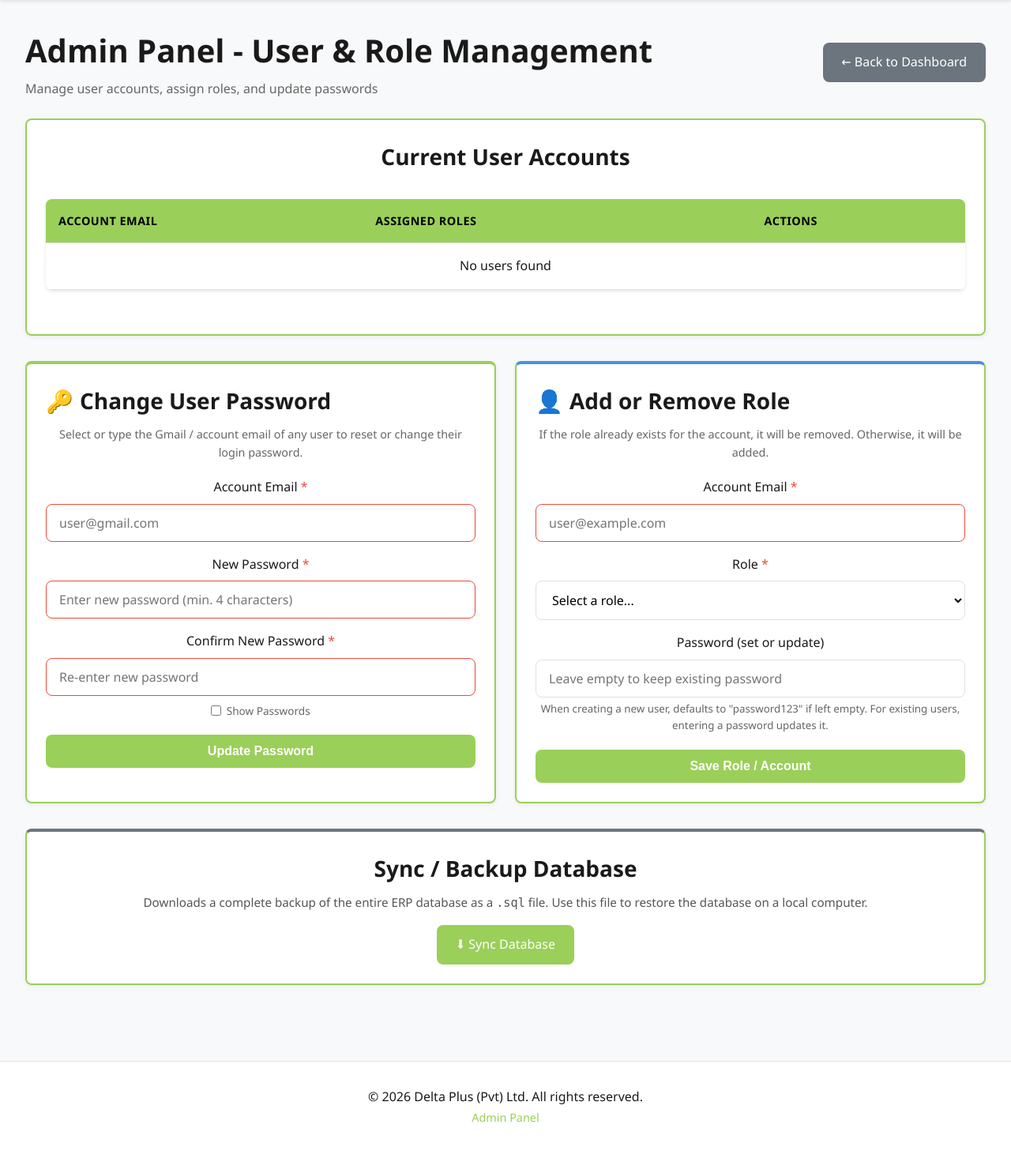
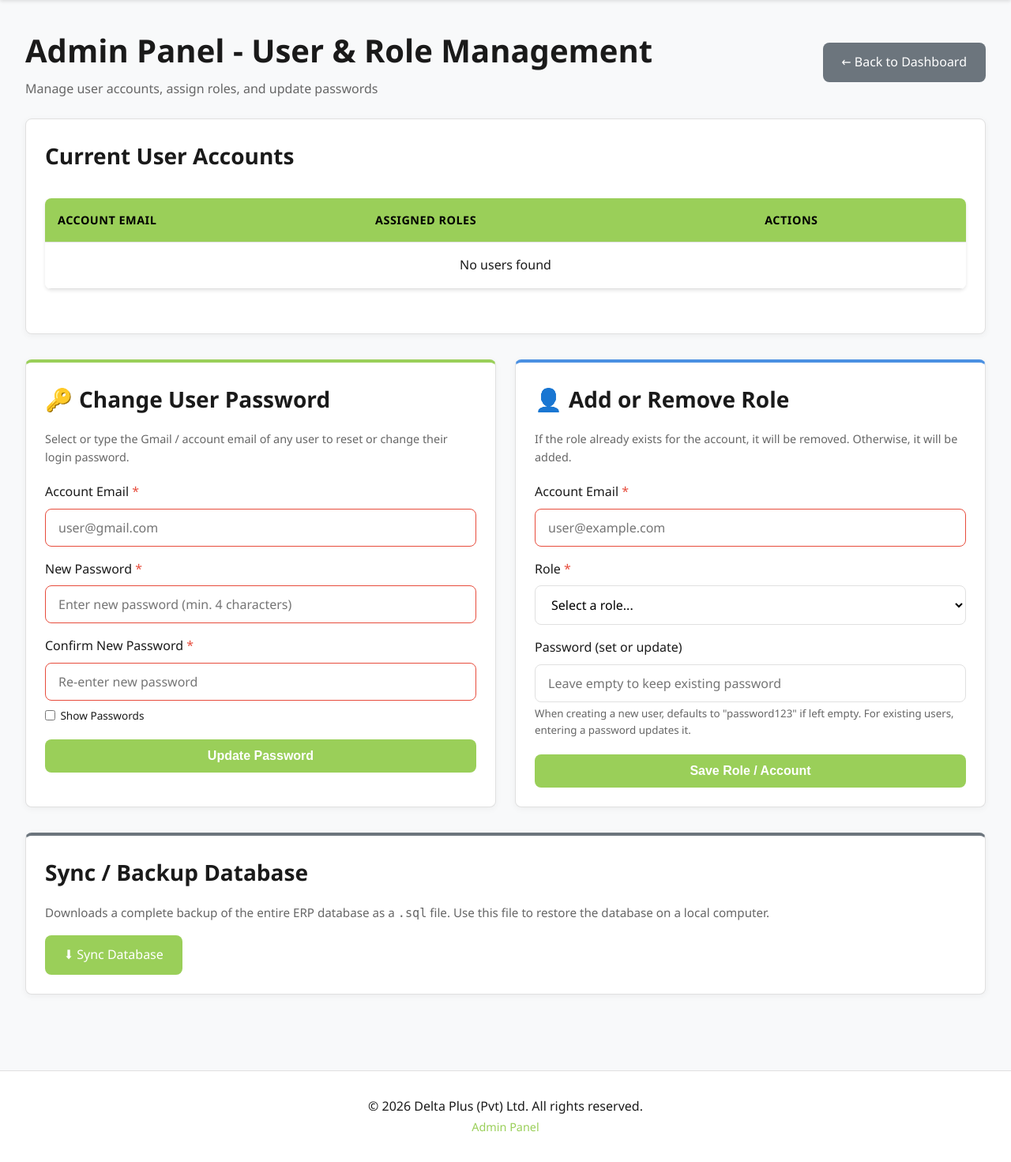
Before and after one commit to muhammad-sameer-khalid/delta-plus-erp, a Flask app: template templates/admin.html in a window 1280 px wide. Shown: the part 72-1543 px from the top of the page at 79% size. Before the commit the page ends 1493 px from the top, so only its background shows below. Run offline with Flask 3, Linux system fonts and the light colour scheme; the template is opened without the code that fills it, so the values that code supplies are empty.

Commit message:
fix(ui): prevent text from turning white on hover in admin panel

```diff
--- a/static/css/style.css
+++ b/static/css/style.css
@@ -297,6 +297,53 @@ h6 {
 .card.no-hover:hover h3,
 .card.no-hover:hover p {
     color: var(--text-dark);
+}
+
+/* Admin Panel Cards (Static form/table panels - never turn text white on hover) */
+.admin-card {
+    background-color: var(--bg-white);
+    border: 1px solid var(--border-color);
+    border-radius: var(--border-radius);
+    padding: 1.5rem;
+    box-shadow: 0 2px 8px rgba(0, 0, 0, 0.05);
+    text-align: left;
+    cursor: default;
+    transition: box-shadow var(--transition);
+}
+
+.admin-card:hover {
+    background-color: var(--bg-white) !important;
+    color: var(--text-dark) !important;
+    transform: none !important;
+    box-shadow: 0 4px 12px rgba(0, 0, 0, 0.08) !important;
+}
+
+.admin-card h3,
+.admin-card:hover h3 {
+    color: var(--text-dark) !important;
+}
+
+.admin-card p,
+.admin-card:hover p,
+.admin-card small,
+.admin-card:hover small {
+    color: #666 !important;
+}
+
+.admin-card label,
+.admin-card:hover label {
+    color: var(--text-dark) !important;
+}
+
+.admin-card span,
+.admin-card:hover span,
+.admin-card td,
+.admin-card:hover td,
+.admin-card th,
+.admin-card:hover th,
+.admin-card strong,
+.admin-card:hover strong {
+    color: inherit;
 }
 
 /* Card with left border (for module cards) */
--- a/templates/admin.html
+++ b/templates/admin.html
@@ -24,7 +24,7 @@
     </datalist>
 
     <!-- Current User Roles Table -->
-    <div class="card" style="padding: 1.5rem; background: #fff; border-radius: 8px; box-shadow: 0 2px 6px rgba(0,0,0,0.06); margin-bottom: 2rem;">
+    <div class="admin-card" style="margin-bottom: 2rem;">
         <h3 style="margin-top: 0; margin-bottom: 1rem;">Current User Accounts</h3>
         <div class="table-container">
             <table>
@@ -71,11 +71,11 @@
     <div style="display: grid; grid-template-columns: repeat(auto-fit, minmax(340px, 1fr)); gap: 1.5rem; margin-bottom: 2rem;">
 
         <!-- Change User Password Card -->
-        <div class="card" id="change-password-card" style="border-top: 4px solid #9ACF59; padding: 1.5rem; background: #fff; border-radius: 8px; box-shadow: 0 2px 6px rgba(0,0,0,0.06);">
+        <div class="admin-card" id="change-password-card" style="border-top: 4px solid #9ACF59;">
             <h3 style="margin-top: 0; display: flex; align-items: center; gap: 0.5rem;">
                 <span>🔑</span> Change User Password
             </h3>
-            <p style="font-size: 0.9rem; color: #666; margin-bottom: 1.25rem;">
+            <p style="font-size: 0.9rem; margin-bottom: 1.25rem;">
                 Select or type the Gmail / account email of any user to reset or change their login password.
             </p>
 
@@ -93,7 +93,7 @@
                 <div class="form-group" style="margin-bottom: 1rem;">
                     <label for="confirm_password" class="form-label required">Confirm New Password</label>
                     <input type="password" id="confirm_password" name="confirm_password" class="form-input" required placeholder="Re-enter new password">
-                    <label style="font-size: 0.85rem; color: #666; cursor: pointer; display: inline-flex; align-items: center; gap: 0.4rem; margin-top: 0.5rem;">
+                    <label style="font-size: 0.85rem; cursor: pointer; display: inline-flex; align-items: center; gap: 0.4rem; margin-top: 0.5rem;">
                         <input type="checkbox" onchange="togglePasswordVisibility()"> Show Passwords
                     </label>
                 </div>
@@ -105,11 +105,11 @@
         </div>
 
         <!-- Add / Remove Role Form Card -->
-        <div class="card" id="role-management-card" style="border-top: 4px solid #4a90e2; padding: 1.5rem; background: #fff; border-radius: 8px; box-shadow: 0 2px 6px rgba(0,0,0,0.06);">
+        <div class="admin-card" id="role-management-card" style="border-top: 4px solid #4a90e2;">
             <h3 style="margin-top: 0; display: flex; align-items: center; gap: 0.5rem;">
                 <span>👤</span> Add or Remove Role
             </h3>
-            <p style="font-size: 0.9rem; color: #666; margin-bottom: 1.25rem;">
+            <p style="font-size: 0.9rem; margin-bottom: 1.25rem;">
                 If the role already exists for the account, it will be removed. Otherwise, it will be added.
             </p>
 
@@ -133,7 +133,7 @@
                     <label for="role_password" class="form-label">Password (set or update)</label>
                     <input type="password" id="role_password" name="password" class="form-input"
                         placeholder="Leave empty to keep existing password">
-                    <small style="color: #666; display: block; margin-top: 0.25rem;">
+                    <small style="display: block; margin-top: 0.25rem;">
                         When creating a new user, defaults to "password123" if left empty. For existing users, entering a password updates it.
                     </small>
                 </div>
@@ -146,9 +146,9 @@
     </div>
 
     <!-- Sync / Backup Database -->
-    <div class="card" style="padding: 1.5rem; background: #fff; border-radius: 8px; box-shadow: 0 2px 6px rgba(0,0,0,0.06); border-top: 4px solid #6c757d;">
+    <div class="admin-card" style="border-top: 4px solid #6c757d;">
         <h3 style="margin-top: 0;">Sync / Backup Database</h3>
-        <p style="color: #555; font-size: 0.95rem; margin-bottom: 1rem;">
+        <p style="font-size: 0.95rem; margin-bottom: 1rem;">
             Downloads a complete backup of the entire ERP database as a <code>.sql</code> file.
             Use this file to restore the database on a local computer.
         </p>
```
